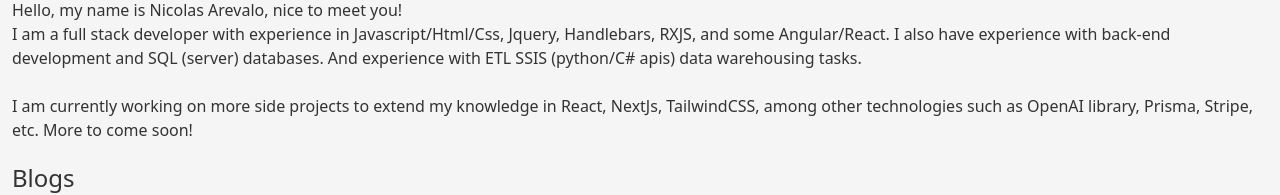
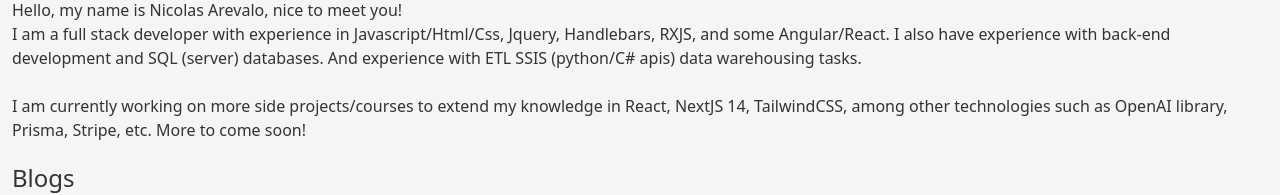
Before and after one commit to pantharev/ApexProjects, a React (Create React App) app: page / in a window 1280 px wide. Shown: the part 492-687 px from the top of the page. Built offline with nearby package versions, Linux system fonts and the light colour scheme; no server answers.

Commit message:
improve home to say learning ... NextJS 14 course

```diff
--- a/src/pages/Home.js
+++ b/src/pages/Home.js
@@ -57,7 +57,7 @@
                 </p>
                 <p>
                 <br></br>
-                I am currently working on more side projects to extend my knowledge in React, NextJs, TailwindCSS, among other technologies such as OpenAI library, Prisma, Stripe, etc. More to come soon!
+                I am currently working on more side projects/courses to extend my knowledge in React, NextJS 14, TailwindCSS, among other technologies such as OpenAI library, Prisma, Stripe, etc. More to come soon!
                 </p>
             </div>
             <div>
```
Also changed, not shown: notes.txt.
